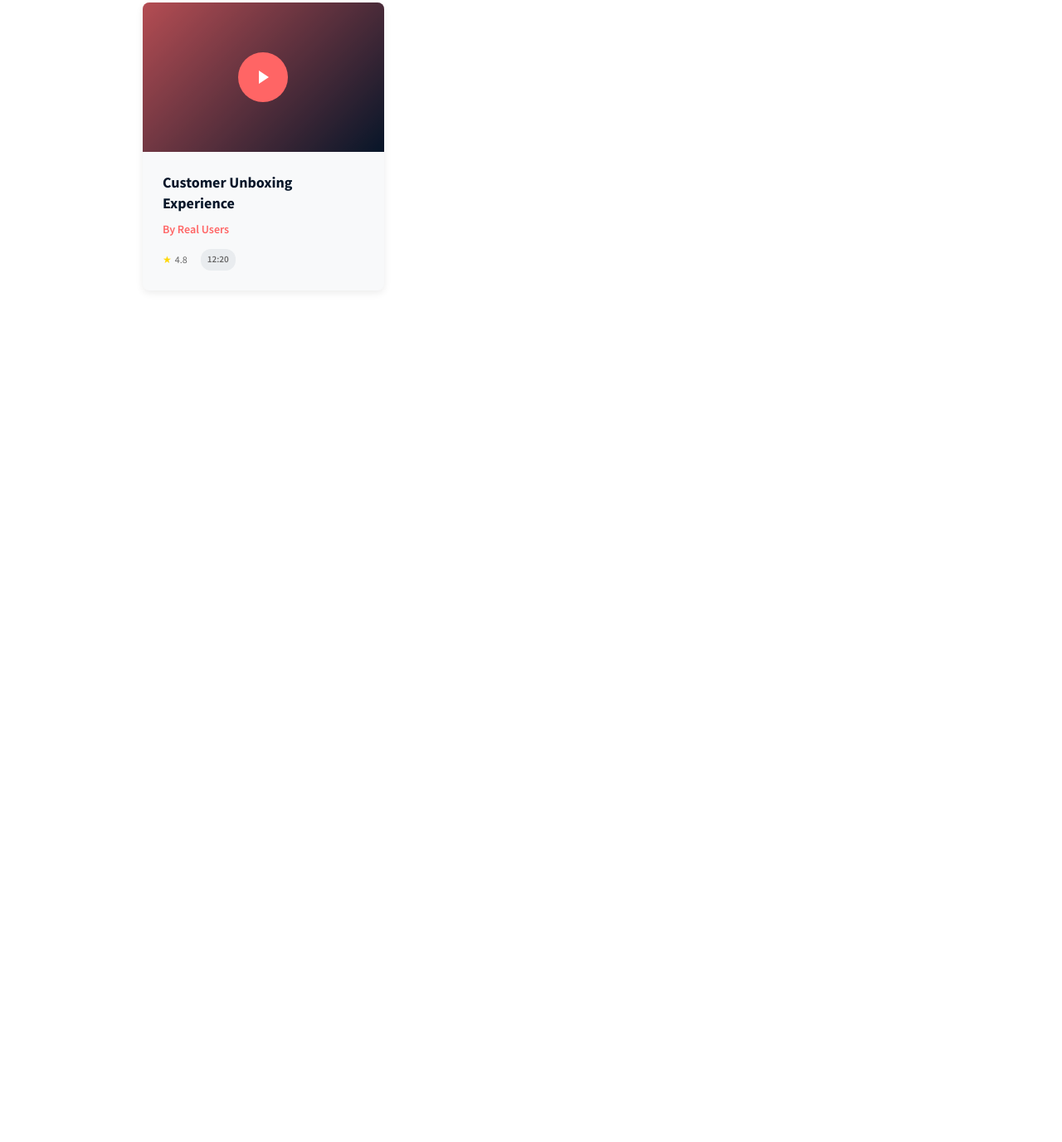
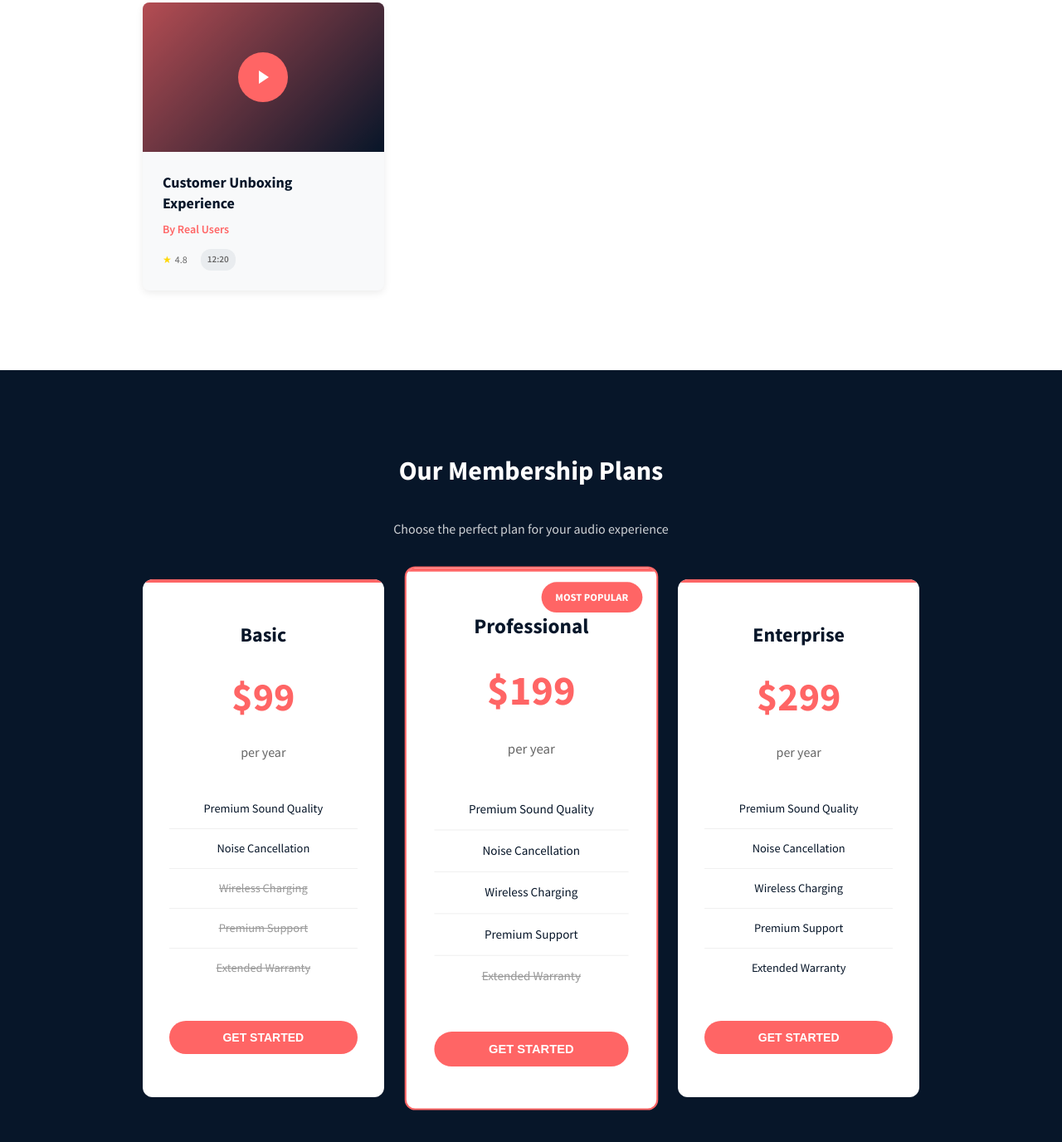
Before and after one commit to serah-mwikali/alx_html_css, a plain HTML site: page css_advanced/index.html in a window 1280 px wide. Shown: the part 2542-3918 px from the top of the page at 83% size. Before the commit the page ends 2988 px from the top, so only its background shows below. Drawn offline with Linux system fonts and the light colour scheme.

Commit message:
feat: Add membership section with pricing plans
- Implement three-tier pricing structure (Basic, Professional, Enterprise)
- Add popular plan highlighting with badge
- Create feature comparison lists with included/excluded items
- Include hover effects and call-to-action buttons
- Ensure responsive design for all screen sizes

```diff
--- a/css_advanced/index.html
+++ b/css_advanced/index.html
@@ -168,6 +168,63 @@
         </div>
     </section>
 
+    <!-- Membership Section -->
+    <section class="membership-section" id="membership">
+        <div class="container">
+            <h2 class="section-title">Our Membership Plans</h2>
+            <p class="section-subtitle">
+                Choose the perfect plan for your audio experience
+            </p>
+            <div class="plans-container">
+                <!-- Basic Plan -->
+                <div class="plan-card">
+                    <h3 class="plan-name">Basic</h3>
+                    <div class="plan-price">$99</div>
+                    <div class="plan-period">per year</div>
+                    <ul class="plan-features">
+                        <li class="feature-included">Premium Sound Quality</li>
+                        <li class="feature-included">Noise Cancellation</li>
+                        <li class="feature-excluded">Wireless Charging</li>
+                        <li class="feature-excluded">Premium Support</li>
+                        <li class="feature-excluded">Extended Warranty</li>
+                    </ul>
+                    <button class="plan-button">GET STARTED</button>
+                </div>
+
+                <!-- Professional Plan -->
+                <div class="plan-card popular">
+                    <div class="popular-badge">Most Popular</div>
+                    <h3 class="plan-name">Professional</h3>
+                    <div class="plan-price">$199</div>
+                    <div class="plan-period">per year</div>
+                    <ul class="plan-features">
+                        <li class="feature-included">Premium Sound Quality</li>
+                        <li class="feature-included">Noise Cancellation</li>
+                        <li class="feature-included">Wireless Charging</li>
+                        <li class="feature-included">Premium Support</li>
+                        <li class="feature-excluded">Extended Warranty</li>
+                    </ul>
+                    <button class="plan-button">GET STARTED</button>
+                </div>
+
+                <!-- Enterprise Plan -->
+                <div class="plan-card">
+                    <h3 class="plan-name">Enterprise</h3>
+                    <div class="plan-price">$299</div>
+                    <div class="plan-period">per year</div>
+                    <ul class="plan-features">
+                        <li class="feature-included">Premium Sound Quality</li>
+                        <li class="feature-included">Noise Cancellation</li>
+                        <li class="feature-included">Wireless Charging</li>
+                        <li class="feature-included">Premium Support</li>
+                        <li class="feature-included">Extended Warranty</li>
+                    </ul>
+                    <button class="plan-button">GET STARTED</button>
+                </div>
+            </div>
+        </div>
+    </section>
+
     <!-- Additional sections will go here -->
 </body>
 </html>
--- a/css_advanced/styles.css
+++ b/css_advanced/styles.css
@@ -339,6 +339,140 @@ body {
     font-weight: 600;
 }
 
+/* ===== MEMBERSHIP SECTION ===== */
+.membership-section {
+    padding: 6rem 0;
+    background-color: #071629;
+    color: white;
+    text-align: center;
+}
+
+.membership-section .section-title {
+    color: white;
+}
+
+.membership-section .section-subtitle {
+    color: white;
+    opacity: 0.8;
+}
+
+.plans-container {
+    display: grid;
+    grid-template-columns: repeat(auto-fit, minmax(280px, 1fr));
+    gap: 2rem;
+    margin-top: 3rem;
+}
+
+.plan-card {
+    background: white;
+    border-radius: 12px;
+    padding: 3rem 2rem;
+    color: #071629;
+    transition: transform 0.3s ease, box-shadow 0.3s ease;
+    position: relative;
+    overflow: hidden;
+}
+
+.plan-card::before {
+    content: '';
+    position: absolute;
+    top: 0;
+    left: 0;
+    right: 0;
+    height: 4px;
+    background: #FF6565;
+}
+
+.plan-card:hover {
+    transform: translateY(-10px);
+    box-shadow: 0 15px 35px rgba(255, 101, 101, 0.2);
+}
+
+.plan-card.popular {
+    border: 2px solid #FF6565;
+    transform: scale(1.05);
+}
+
+.plan-card.popular:hover {
+    transform: scale(1.05) translateY(-10px);
+}
+
+.plan-name {
+    font-size: 1.5rem;
+    font-weight: 700;
+    margin-bottom: 1rem;
+    color: #071629;
+}
+
+.plan-price {
+    font-size: 3rem;
+    font-weight: 700;
+    color: #FF6565;
+    margin-bottom: 1rem;
+}
+
+.plan-period {
+    font-size: 1rem;
+    color: #666;
+    margin-bottom: 2rem;
+}
+
+.plan-features {
+    list-style: none;
+    margin-bottom: 2.5rem;
+}
+
+.plan-features li {
+    padding: 0.75rem 0;
+    border-bottom: 1px solid #f0f0f0;
+    font-size: 0.9rem;
+}
+
+.plan-features li:last-child {
+    border-bottom: none;
+}
+
+.plan-features li.feature-included {
+    color: #071629;
+}
+
+.plan-features li.feature-excluded {
+    color: #999;
+    text-decoration: line-through;
+}
+
+.plan-button {
+    background-color: #FF6565;
+    color: white;
+    padding: 12px 30px;
+    border-radius: 25px;
+    border: none;
+    font-weight: 700;
+    font-size: 0.875rem;
+    cursor: pointer;
+    transition: all 0.3s ease;
+    width: 100%;
+}
+
+.plan-button:hover {
+    background-color: #ff5252;
+    transform: translateY(-2px);
+    box-shadow: 0 5px 15px rgba(255, 101, 101, 0.3);
+}
+
+.popular-badge {
+    position: absolute;
+    top: 1rem;
+    right: 1rem;
+    background: #FF6565;
+    color: white;
+    padding: 0.5rem 1rem;
+    border-radius: 20px;
+    font-size: 0.75rem;
+    font-weight: 700;
+    text-transform: uppercase;
+}
+
 /* ===== RESPONSIVE DESIGN ===== */
 @media (max-width: 768px) {
     .header-container {
@@ -369,6 +503,19 @@ body {
     .videos-container {
         grid-template-columns: repeat(auto-fit, minmax(250px, 1fr));
         gap: 1.5rem;
+    }
+
+    .plans-container {
+        grid-template-columns: 1fr;
+        gap: 2rem;
+    }
+
+    .plan-card.popular {
+        transform: none;
+    }
+
+    .plan-card.popular:hover {
+        transform: translateY(-10px);
     }
 
     .container {
@@ -413,4 +560,12 @@ body {
     .video-content {
         padding: 1.25rem;
     }
+
+    .plan-card {
+        padding: 2rem 1.5rem;
+    }
+
+    .plan-price {
+        font-size: 2.5rem;
+    }
 }
```
